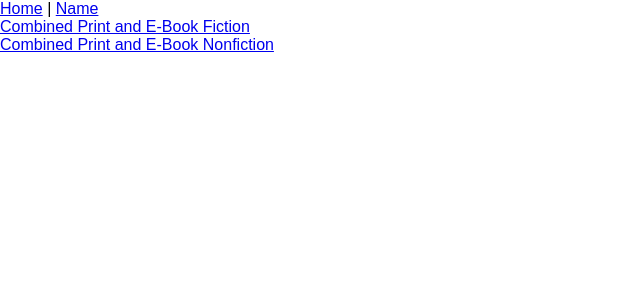
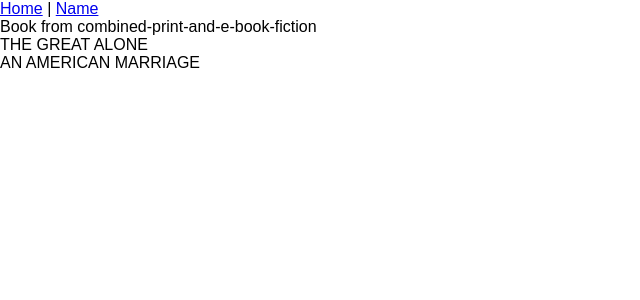
Before and after one commit to suthon-coe/react-book, a React (Create React App) app: page /name/combined-print-and-e-book-fiction in a window 1280 px wide. Shown: the top 300 px of the page, without its empty margins (0-640 px from the left). Built offline with nearby package versions, Linux system fonts and the light colour scheme.

Commit message:
book list

```diff
--- a/src/App.js
+++ b/src/App.js
@@ -2,6 +2,7 @@ import React, { Component } from 'react';
 import { BrowserRouter as Router, Route, Link, Switch } from "react-router-dom";
 import HomePage from './components/HomePage';
 import NamePage from './components/NamePage';
+import BookPage from './components/BookPage';
 
 class App extends Component {
   render() {
@@ -13,7 +14,8 @@ class App extends Component {
           </div>
           <Switch>
             <Route exact path="/" component={HomePage}/>
-            <Route path="/name" component={NamePage}/>
+            <Route exact path="/name" component={NamePage}/>
+            <Route path="/name/:list_name_encoded" component={BookPage}/>
           </Switch>
         </div>
       </Router>
--- /dev/null
+++ b/src/components/BookPage.js
@@ -0,0 +1,28 @@
+import React, { Component } from 'react';
+import { Route, Link } from "react-router-dom";
+import BookAPI from '../api';
+const BookItem = ({title}) => (
+    <div>{title}</div>
+)
+class BookPage extends Component {
+    constructor(props){
+        super(props)
+        this.state = {books: []}
+    }
+    componentDidMount(){
+        let books = BookAPI.getBooks(this.props.match.params.list_name_encoded)
+        this.setState({books})
+    }
+    render() {
+        return (
+            <div>
+                <div>Book from {this.props.match.params.list_name_encoded}</div>
+                {
+                    this.state.books.map(b => <BookItem {...b}/>)
+                }
+            </div>
+        );
+    }
+}
+
+export default BookPage;
--- a/src/components/NamePage.js
+++ b/src/components/NamePage.js
@@ -19,7 +19,7 @@ class NamePage extends Component {
         return (
         <div>
             {
-                this.state.names.map(n => <NameItem {...n} match={this.props.match}/>)
+                this.state.names.map(n => <NameItem {...n} match={this.props.match} key={n.list_name_encoded}/>)
             }
         </div>
         );
```
